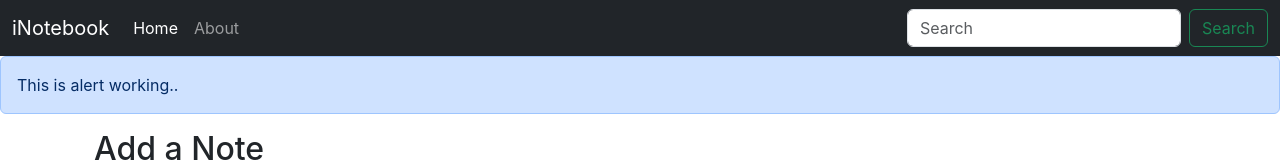
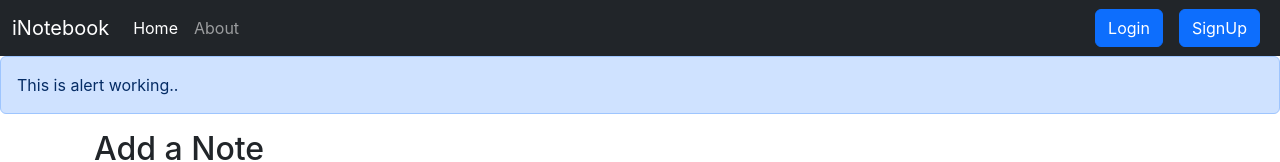
Before and after one commit to deveshpandey7/iNotebook-MERN-APP, a React (Create React App) app: page / in a window 1280 px wide. Shown: the top 162 px of the page. Built offline with nearby package versions, Linux system fonts and the light colour scheme; no server answers.

Commit message:
Login feature added

```diff
--- a/src/components/AddNote.js
+++ b/src/components/AddNote.js
@@ -11,6 +11,7 @@
     const handleClick = (e)=>{
         e.preventDefault();
        addNote(note.title, note.description, note.tag);
+       setNote({title: "", description: "", tag: ""});
     }
 
     const onChange = (e) =>{
@@ -24,15 +25,15 @@
      <form className="my-3">
         <div className="mb-3">
           <label htmlFor="title" className="form-label">Title</label>
-          <input type="text" className="form-control" id="title" name="title" aria-describedby="emailHelp" onChange={onChange} minLength={3} required/>
+          <input type="text" className="form-control" id="title" name="title" value={note.title} aria-describedby="emailHelp" onChange={onChange} minLength={3} required/>
         </div>
         <div className="mb-3">
           <label htmlFor="description" className="form-label">Description</label>
-          <input type="text" className="form-control" id="description" name="description" onChange={onChange} minLength={5} required/>
+          <input type="text" className="form-control" id="description" name="description" value={note.description} onChange={onChange} minLength={5} required/>
         </div>
         <div className="mb-3">
           <label htmlFor="tag" className="form-label">Tag</label>
-          <input type="text" className="form-control" id="tag" name="tag" onChange={onChange} />
+          <input type="text" className="form-control" id="tag" name="tag" value={note.tag} onChange={onChange} />
         </div>
         <button disabled={note.title.length<3 || note.description.length<5} type="submit" className="btn btn-primary" onClick={handleClick}>Add Note</button>
       </form>
--- a/src/components/Navbar.js
+++ b/src/components/Navbar.js
@@ -22,9 +22,9 @@
           <Link className={`nav-link ${location.pathname==="/about" ? "active": ""} `} aria-current="page" to="/about">About</Link>
         </li>
       </ul>
-      <form className="d-flex" role="search">
-        <input className="form-control me-2" type="search" placeholder="Search" aria-label="Search"/>
-        <button className="btn btn-outline-success" type="submit">Search</button>
+      <form className="d-flex" >
+      <Link class="btn btn-primary mx-2" to="/login" role="button">Login</Link>
+      <Link class="btn btn-primary mx-2" to="/signup" role="button">SignUp</Link>
       </form>
     </div>
   </div>
```
Also changed, not shown: src/components/Login.js (added, +11 -0 lines), src/components/SignUp.js (added, +11 -0 lines).
